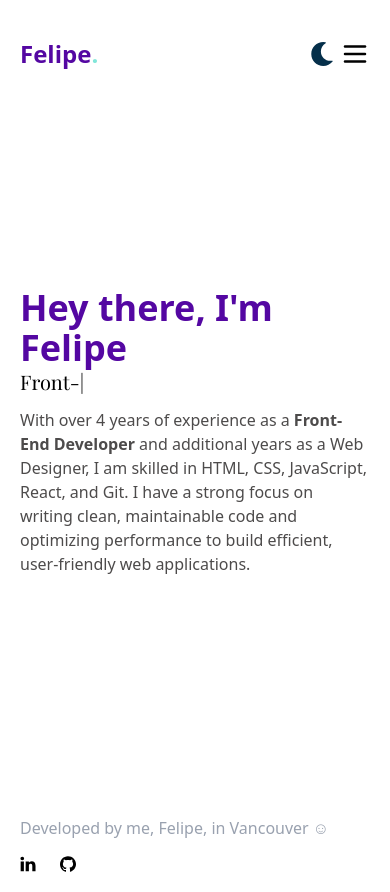
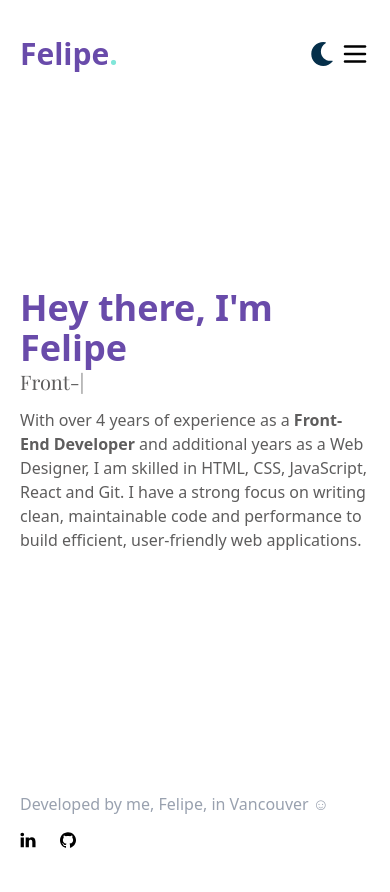
Before and after one commit to psyout/portfolio-app, a Next.js app: page / in a window 390 px wide. After the commit the page ends 868 px from the top, so only its background shows below. Built offline with nearby package versions, Linux system fonts and the light colour scheme; a web font is replaced by a local one.

Commit message:
create navbar logic to show on mobile

```diff
--- a/app/globals.css
+++ b/app/globals.css
@@ -45,8 +45,8 @@
 @layer base {
   @layer base {
     :root {
-      --text-color: #4d4b4b;
-      --title-color: hsl(270, 92%, 33%);
+      --text-color: #5e5d5d;
+      --title-color: hsl(259, 39%, 48%);
       --background: 0 0% 100%;
       --foreground: 224 71.4% 4.1%;
       --card: 0 0% 100%;
--- a/components/header.tsx
+++ b/components/header.tsx
@@ -25,7 +25,7 @@ const Header = () => {
         {/* Logo */}
         <Link
           href='/'
-          className={`title text-2xl font-extrabold ${getZIndexClass()}`}
+          className={`title text-3xl font-extrabold md:text-2xl ${getZIndexClass()}`}
         >
           Felipe<span style={{ color: '#81E6D9' }}>.</span>
         </Link>
@@ -37,19 +37,25 @@ const Header = () => {
             className={`order-1 cursor-pointer focus:outline-none sm:hidden ${getZIndexClass()}`}
             aria-label='Toggle menu'
           >
-            {menuOpen ? <X size={30} /> : <Menu size={30} />}
+            {menuOpen ? (
+              <X size={30} className='cursor-pointer' />
+            ) : (
+              <Menu size={30} className='cursor-pointer' />
+            )}
           </button>
 
           {/* Navigation Menu */}
           <div
             className={`bg-primary fixed inset-0 z-40 transform backdrop-blur-xs ${
-              menuOpen ? 'translate-x-0' : 'translate-x-full'
-            } transition-transform duration-200 ease-in-out sm:static sm:flex sm:translate-x-0 sm:bg-transparent`}
+              menuOpen
+                ? 'translate-x-0 opacity-100'
+                : 'translate-x-full opacity-0'
+            } transition-all duration-300 ease-in-out sm:static sm:flex sm:translate-x-0 sm:bg-transparent sm:opacity-100`}
           >
             <ul
-              className={`text-muted-foreground mt-30 mr-7 flex h-full flex-col items-end gap-6 justify-self-end font-medium sm:mt-0 sm:hidden ${
+              className={`text-muted-foreground mt-30 mr-7 flex h-full flex-col items-end gap-6 justify-self-end font-medium ${
                 menuOpen ? 'text-2xl' : 'text-lg'
-              } sm:h-auto sm:flex-row sm:gap-6 sm:text-sm`}
+              } sm:hidden`}
             >
               <li className='hover:text-foreground transition-colors duration-200'>
                 <Link
--- a/components/intro.tsx
+++ b/components/intro.tsx
@@ -9,7 +9,9 @@ const Intro = () => {
   return (
     <section className='flex flex-col items-start justify-between gap-x-10 gap-y-4 py-24'>
       <div className='mt-2 flex-1 md:mt-0'>
-        <h1 className='title no-underline'>Hey there, I&#39;m Felipe</h1>
+        <h1 className='title font-extrabold no-underline'>
+          Hey there, I&#39;m Felipe
+        </h1>
         <TypeAnimation
           sequence={[
             'Front-end Developer',
@@ -21,15 +23,15 @@ const Intro = () => {
           ]}
           speed={50}
           repeat={Infinity}
-          className='font-serif text-xl'
+          className='text font-serif text-xl'
         />
         <p className='text mt-3 font-light sm:w-2xl sm:text-lg'>
           With over 4 years of experience as a
           <span style={{ fontWeight: '700' }}> Front-End Developer</span> and
           additional years as a Web Designer, I am skilled in HTML, CSS,
-          JavaScript, React, and Git. I have a strong focus on writing clean,
-          maintainable code and optimizing performance to build efficient,
-          user-friendly web applications.
+          JavaScript, React and Git. I have a strong focus on writing clean,
+          maintainable code and performance to build efficient, user-friendly
+          web applications.
         </p>
       </div>
       <div className='relative'>
```
